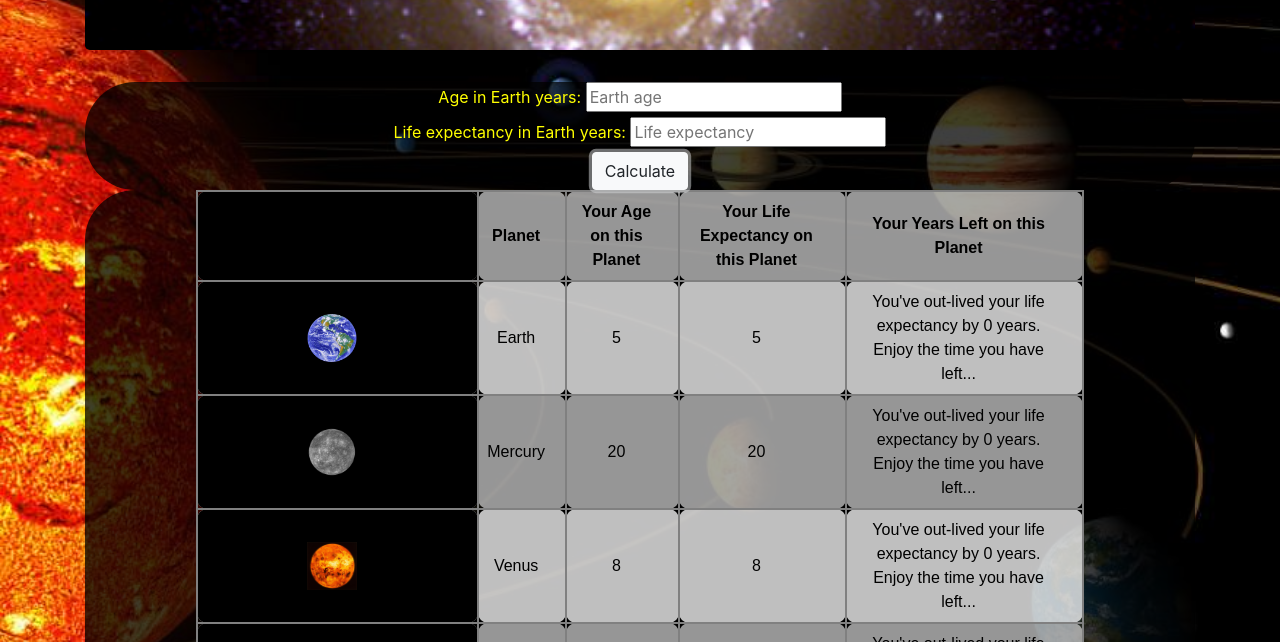
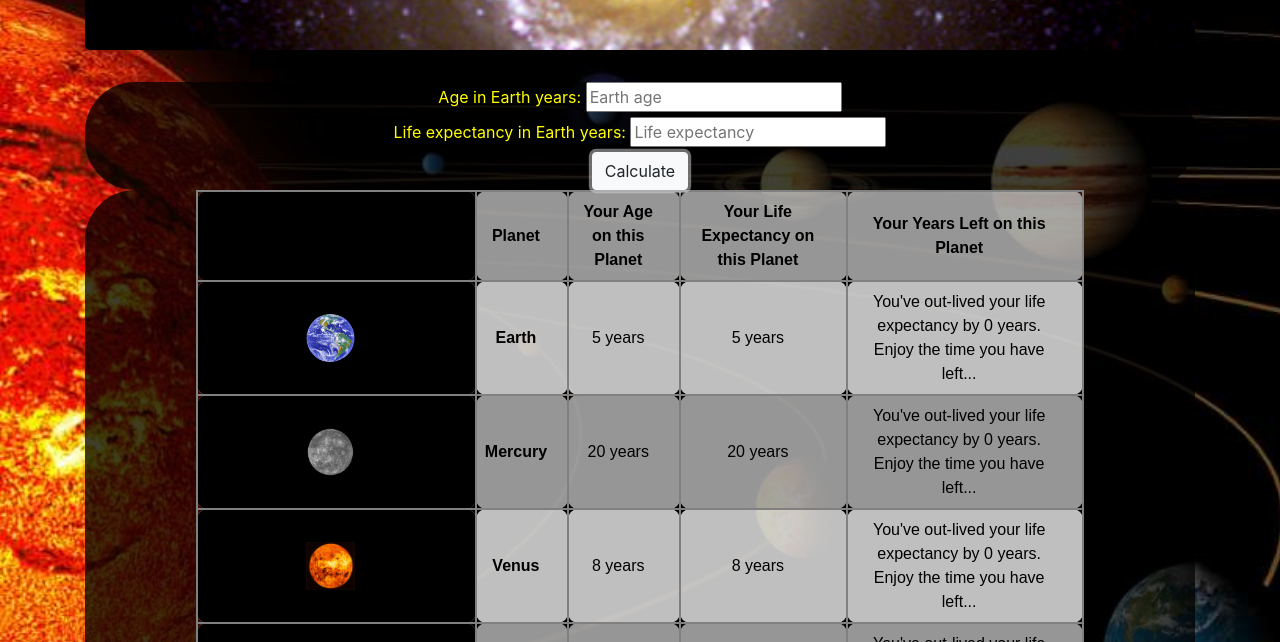
Before and after one commit to jasonhuels/galactic-age-calculator, a website built with webpack: page src/index.html in a window 1280 px wide. Both pictures are taken after typing "5", "5" into the empty fields and a click on the button "Calculate". Shown: the part 158-800 px from the top of the page. Built offline with nearby package versions, Linux system fonts and the light colour scheme.

Commit message:
refactor code and add final touches

```diff
--- a/src/index.html
+++ b/src/index.html
@@ -32,40 +32,41 @@
           </tr>
           <tr>
             <td bgcolor="#000000"> <img id="earth-image" alt="earth"> </td>
-            <td>Earth</td>
+            <td><strong><strong>Earth</strong></strong></td>
             <td id="earth-age"></td>
             <td id="earth-life"></td>
             <td id="earth-left"></td>
           </tr>
           <tr>
             <td bgcolor="#000000"> <img id="mercury-image" alt="mercury"> </td>
-            <td>Mercury</td>
+            <td><strong><strong>Mercury</strong></strong></td>
             <td id="mercury-age"></td>
             <td id="mercury-life"></td>
             <td id="mercury-left"></td>
           </tr>
           <tr>
             <td bgcolor="#000000"> <img id="venus-image" alt="venus"> </td>
-            <td>Venus</td>
+            <td><strong><strong>Venus</strong></strong></td>
             <td id="venus-age"></td>
             <td id="venus-life"></td>
             <td id="venus-left"></td>
           </tr>
           <tr>
             <td bgcolor="#000000"> <img id="mars-image" alt="mars"> </td>
-            <td>Mars</td>
+            <td><strong><strong>Mars</strong></strong></td>
             <td id="mars-age"></td>
             <td id="mars-life"></td>
             <td id="mars-left"></td>
           </tr>
           <tr>
             <td bgcolor="#000000"> <img id="jupiter-image" alt="jupiter"> </td>
-            <td>Jupiter</td>
+            <td><strong><strong>Jupiter</strong></strong></td>
             <td id="jupiter-age"></td>
             <td id="jupiter-life"></td>
             <td id="jupiter-left"></td>
           </tr>
         </table>
+        <img id="cosmos" alt="">
       </div>
     </div>
   </body>
--- a/src/loadImages.js
+++ b/src/loadImages.js
@@ -3,6 +3,7 @@ import mercuryImg from './img/mercury.jpg';
 import venusImg from './img/venus.jpg';
 import marsImg from './img/mars.jpg';
 import jupiterImg from './img/jupiter.jpg';
+import cosmosImg from './img/cosmos.jpg';
 
 export function loadImages() {
   const EARTH = document.getElementById('earth-image');
@@ -10,9 +11,11 @@ export function loadImages() {
   const VENUS = document.getElementById('venus-image');
   const MARS = document.getElementById('mars-image');
   const JUPITER = document.getElementById('jupiter-image');
+  const COSMOS = document.getElementById('cosmos');
   EARTH.src = earthImg;
   MERCURY.src = mercuryImg;
   VENUS.src = venusImg;
   MARS.src = marsImg;
   JUPITER.src = jupiterImg;
+  COSMOS.src = cosmosImg;
 }
--- a/src/main.js
+++ b/src/main.js
@@ -38,8 +38,8 @@ function main() {
         } else {
           yearsLeft = `You'll most likely live another ${lifeExpectancy - earthAge} years. ${extra}`;
         }
-        $("#earth-age").html(earthAge);
-        $("#earth-life").html(lifeExpectancy);
+        $("#earth-age").html(earthAge + " years");
+        $("#earth-life").html(lifeExpectancy + " years");
         $("#earth-left").html(yearsLeft);
 
         for(let i=0; i<PLANETS.length; i++) {
@@ -50,8 +50,8 @@ function main() {
           } else {
             extra = FAR;
           }
-          $(`#${PLANETS[i]}-age`).html(galactic.ages[i]);
-          $(`#${PLANETS[i]}-life`).html(galactic.expectancies[i]);
+          $(`#${PLANETS[i]}-age`).html(galactic.ages[i] + " years");
+          $(`#${PLANETS[i]}-life`).html(galactic.expectancies[i] + " years");
           if(galactic.ages[i] >= galactic.expectancies[i]) {
             $(`#${PLANETS[i]}-left`).html(`You've out-lived your life expectancy by ${galactic.ages[i] - galactic.expectancies[i]} years. ${extra}`);
           } else {
@@ -64,7 +64,6 @@ function main() {
       }
 
       $("#results").dblclick(function() { $(this).slideUp(); });
-
     });
   });
 }
--- a/src/styles.css
+++ b/src/styles.css
@@ -2,6 +2,10 @@ h1 {
   text-align: center;
   font-size: 60px;
   font-style: italic;
+}
+
+html {
+  background-color: black;
 }
 
 .jumbotron {
@@ -19,6 +23,7 @@ body {
   background-size: cover;
   color: yellow;
   text-align: center;
+  height: 1080px;
 }
 
 .well {
@@ -42,9 +47,8 @@ img {
 table {
   margin-left: auto;
   margin-right: auto;
-  font-family: arial, sans-serif;
+  font-family: sans-serif;
   border-collapse: collapse;
-  width: 100%;
   color: black;
   width: 80%;
 }
@@ -73,3 +77,8 @@ tr:nth-child(odd) {
   color: red;
   display: none;
 }
+
+#cosmos {
+  width: 100%;
+  opacity: 0.5;
+}
```
Also changed, not shown: src/img/cosmos.jpg (added).
